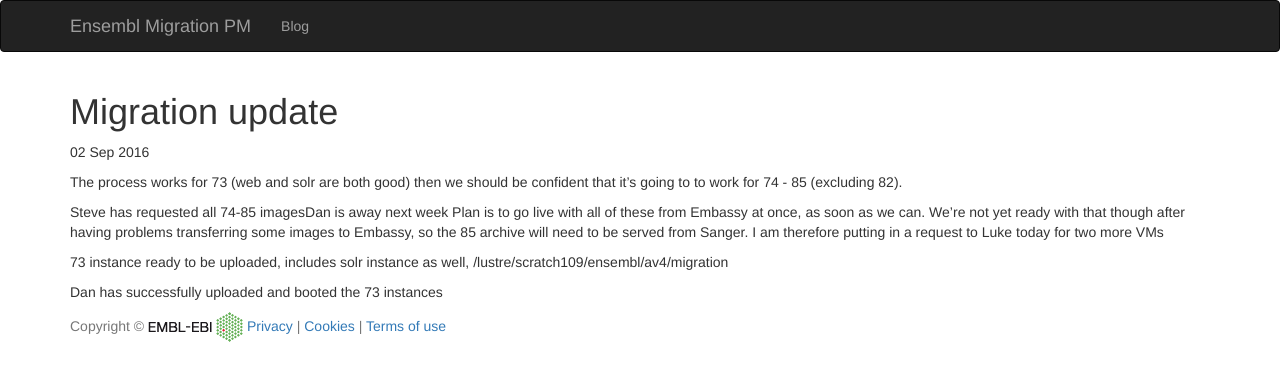
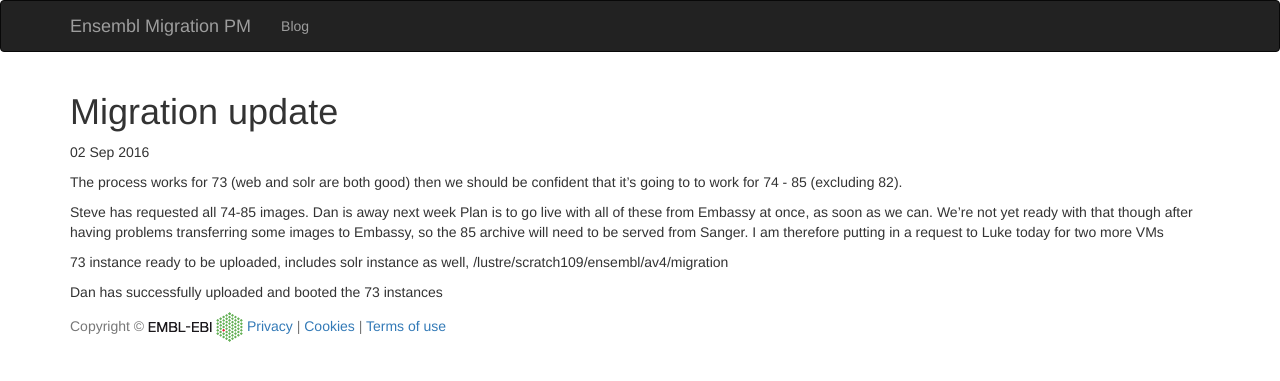
Before and after one commit to avullo/ensembl-migration-pm, a Jekyll site: the page built from _wp012_logs/2016-09-02-Migration update.md, in a window 1280 px wide. Shown: the top 381 px of the page. Built offline with Jekyll 4.4.1, drawn with Linux system fonts in a browser that asks for light colours.

Commit message:
More recent updates.

```diff
--- a/_wp012_logs/2016-09-02-Migration update.md
+++ b/_wp012_logs/2016-09-02-Migration update.md
@@ -6,7 +6,7 @@ date: 2016-09-02
 
 The process works for 73 (web and solr are both good) then we should be confident that it's going to to work for 74 - 85 (excluding 82).
 
-Steve has requested all 74-85 imagesDan is away next week
+Steve has requested all 74-85 images. Dan is away next week
 Plan is to go live with all of these from Embassy at once, as soon as we can. We're not yet ready with that though after having problems transferring some images to Embassy, so the 85 archive will need to be served from Sanger. I am therefore putting in a request to Luke today for two more VMs
 
 73 instance ready to be uploaded, includes solr instance as well, /lustre/scratch109/ensembl/av4/migration
```
Also changed, not shown: _posts/2016-09-07-74 archive uploaded.md (added, +5 -0 lines), _wp012_logs/2016-09-07-74 archive uploaded.md (added, +5 -0 lines).
